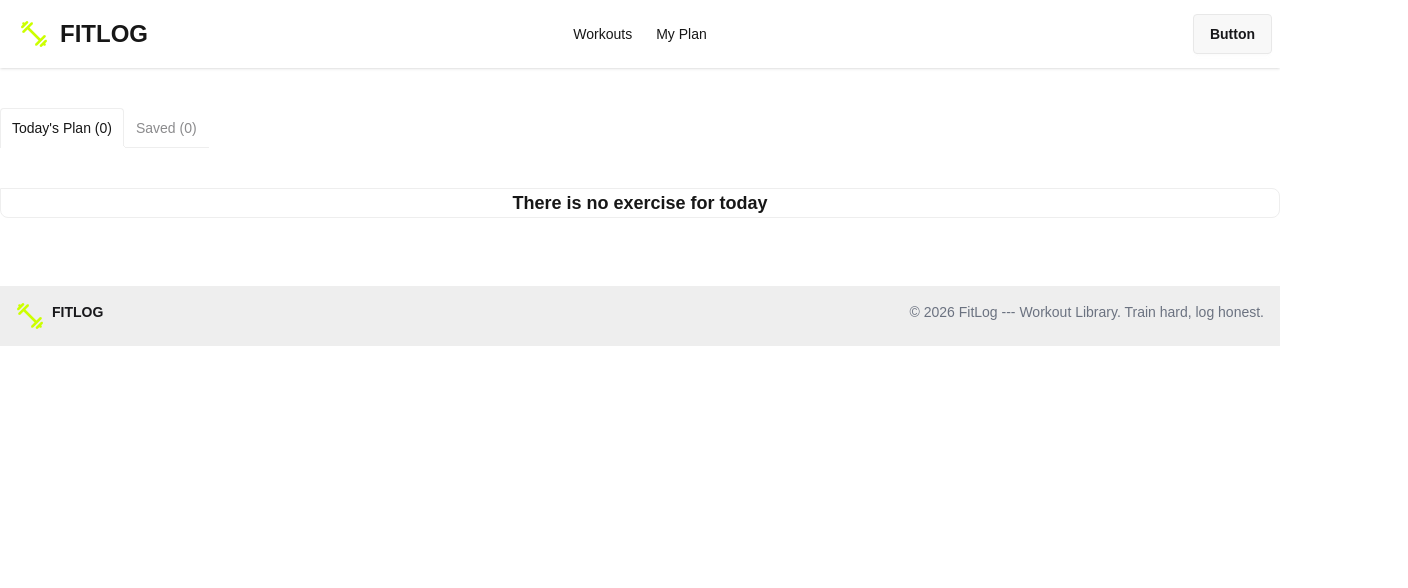
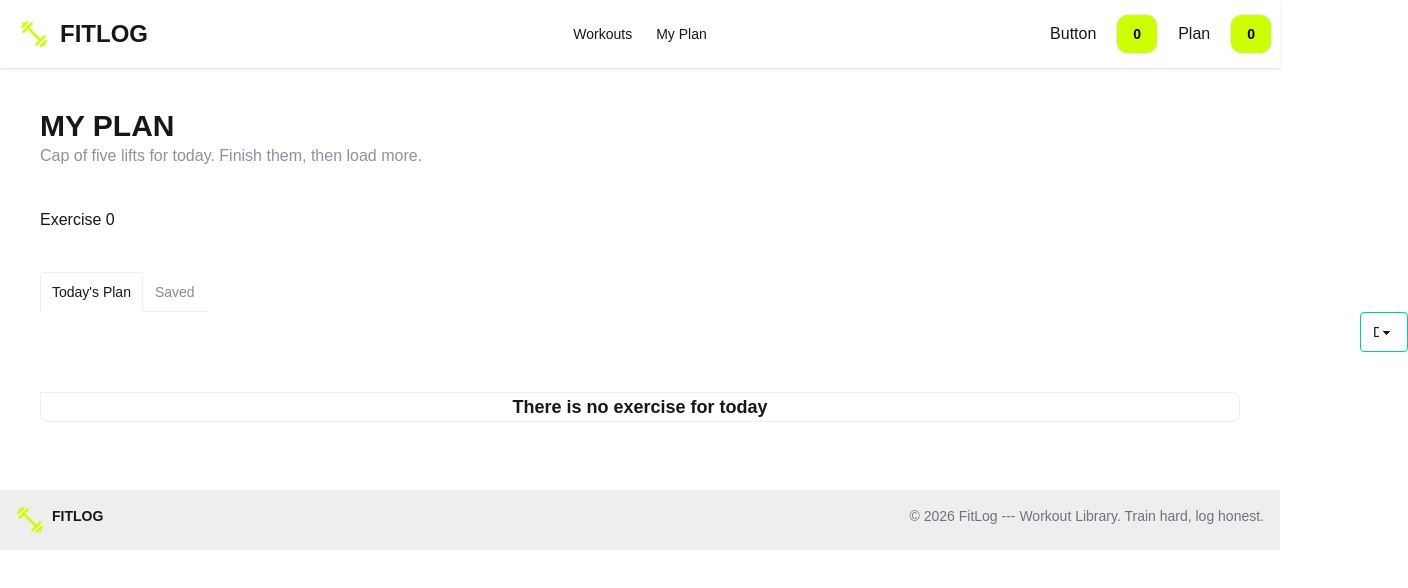
Before and after one commit to MeenoolK/fitlog-gym, a Next.js app in the folder fitlog-gym/: page /myplan in a window 1280 px wide. Shown: the top 588 px of the page, 1408 px wide, since content can reach past the window. Built offline with nearby package versions, Linux system fonts and the light colour scheme.

Commit message:
forced finished without complete

```diff
--- a/fitlog-gym/src/app/myplan/page.jsx
+++ b/fitlog-gym/src/app/myplan/page.jsx
@@ -1,6 +1,6 @@
 "use client";
 
-import { useContext } from "react";
+import { useContext, useState } from "react";
 import { GymContext } from "../contex/GymContex";
 import GymCard from "../card/GymCard";
 import Image from "next/image";
@@ -14,22 +14,36 @@ import Link from "next/link";
 
 const ListedGym = () => {
   const { todayPlan, saveLater } = useContext(GymContext);
+  const { findBy, setFindBy } = useState < "duration" | "kcal" | "rating"> ("runtime");
 
   return (
-    <div>
+    <section>
 
-        <div>
-            <div className="tabs tabs-lift mt-10">
+      <div className="m-10">
+
+       <h1 className="font-extrabold text-3xl">MY PLAN</h1>
+        <p className="text-[#8A92A0]">Cap of five lifts for today. Finish them, then load more.</p>
+
+      </div>
+
+      <div className="m-10">
+        {`Exercise ${todayPlan.length}`}
+
+      </div>
 
 
 
+
+
+      <div>
+        <div className="tabs tabs-lift m-10">
 
 
           <input
             type="radio"
             name="my_tabs_3"
             className="tab"
-          aria-label={`Today's Plan (${todayPlan.length})`}
+            aria-label="Today's Plan"
             defaultChecked
           />
 
@@ -121,7 +135,7 @@ const ListedGym = () => {
             type="radio"
             name="my_tabs_3"
             className="tab"
-          aria-label= {`Saved (${saveLater.length})`}
+            aria-label="Saved"
           />
 
           <div className="tab-content bg-base-100 border-base-300 mt-10">
@@ -205,15 +219,24 @@ const ListedGym = () => {
             )}
           </div>
 
+          <select defaultValue="Pick a Runtime" className="select select-success  ml-330">
+            <option disabled={true} value="runtime">Pick a Runtime</option>
+            <option value="duration">Duration</option>
+            <option value="kcal">Calories</option>
+            <option value="rating">Rating</option>
+          </select>
+
 
 
         </div>
+
+
       </div>
 
 
 
 
-    </div>
+    </section>
   );
 };
 
--- a/fitlog-gym/src/app/navbar/NavBar.jsx
+++ b/fitlog-gym/src/app/navbar/NavBar.jsx
@@ -32,8 +32,11 @@ const NavBar = () => {
                     <li><Link href="../myplan">My Plan</Link></li>
                 </ul>
             </div>
-            <div className="navbar-end">
-                <a className="btn">Button</a>
+            <div className="navbar-end gap-5">
+                <a className="">Button</a>
+                <a className="btn bg-[#CCFF00] rounded-xl text-black font-extrabold">0</a>
+                <a className="">Plan</a>
+                <a className="btn bg-[#CCFF00] rounded-xl text-black font-extrabold">0</a>
             </div>
         </div>
     );
```
Lines whose indentation alone changed are shown as unchanged.
